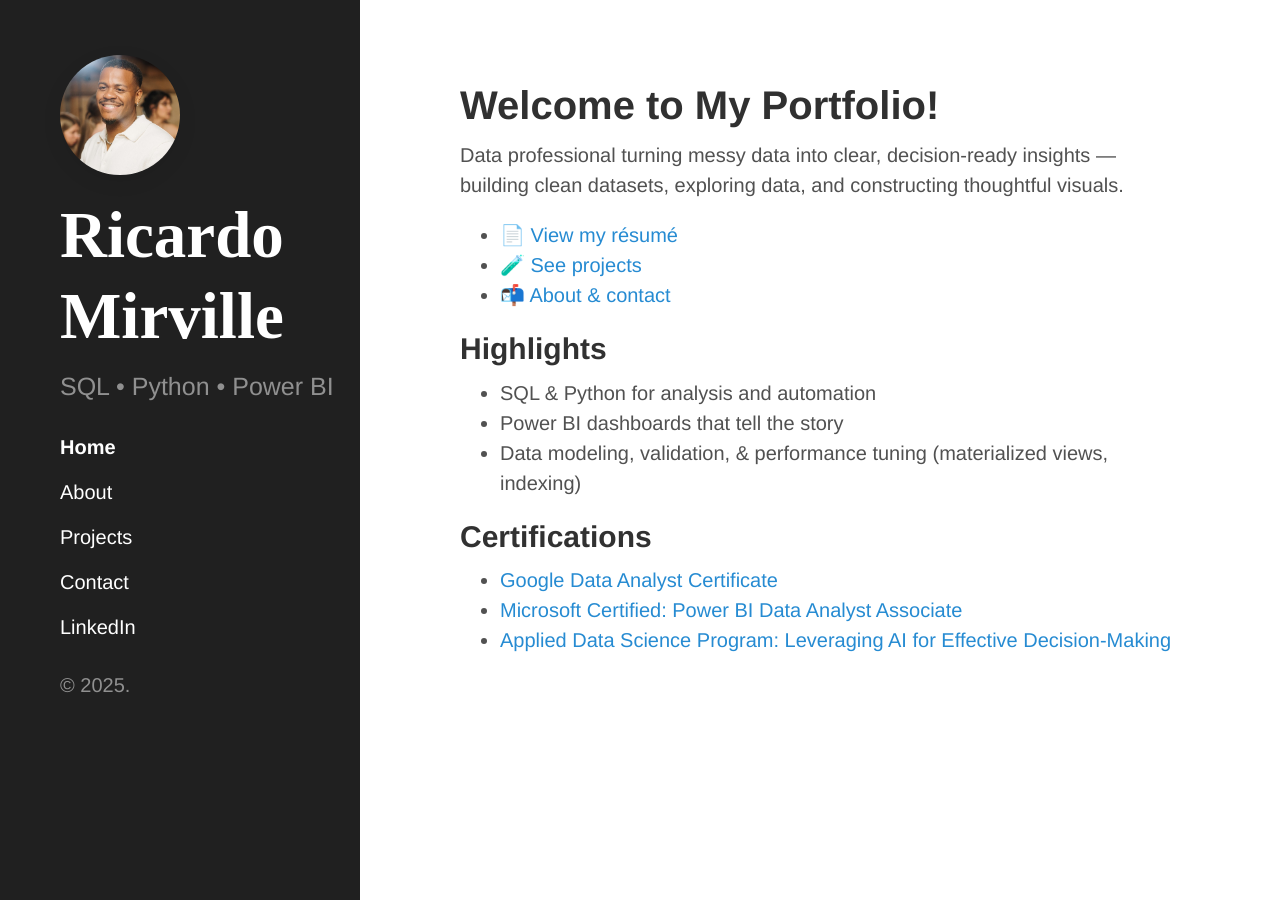
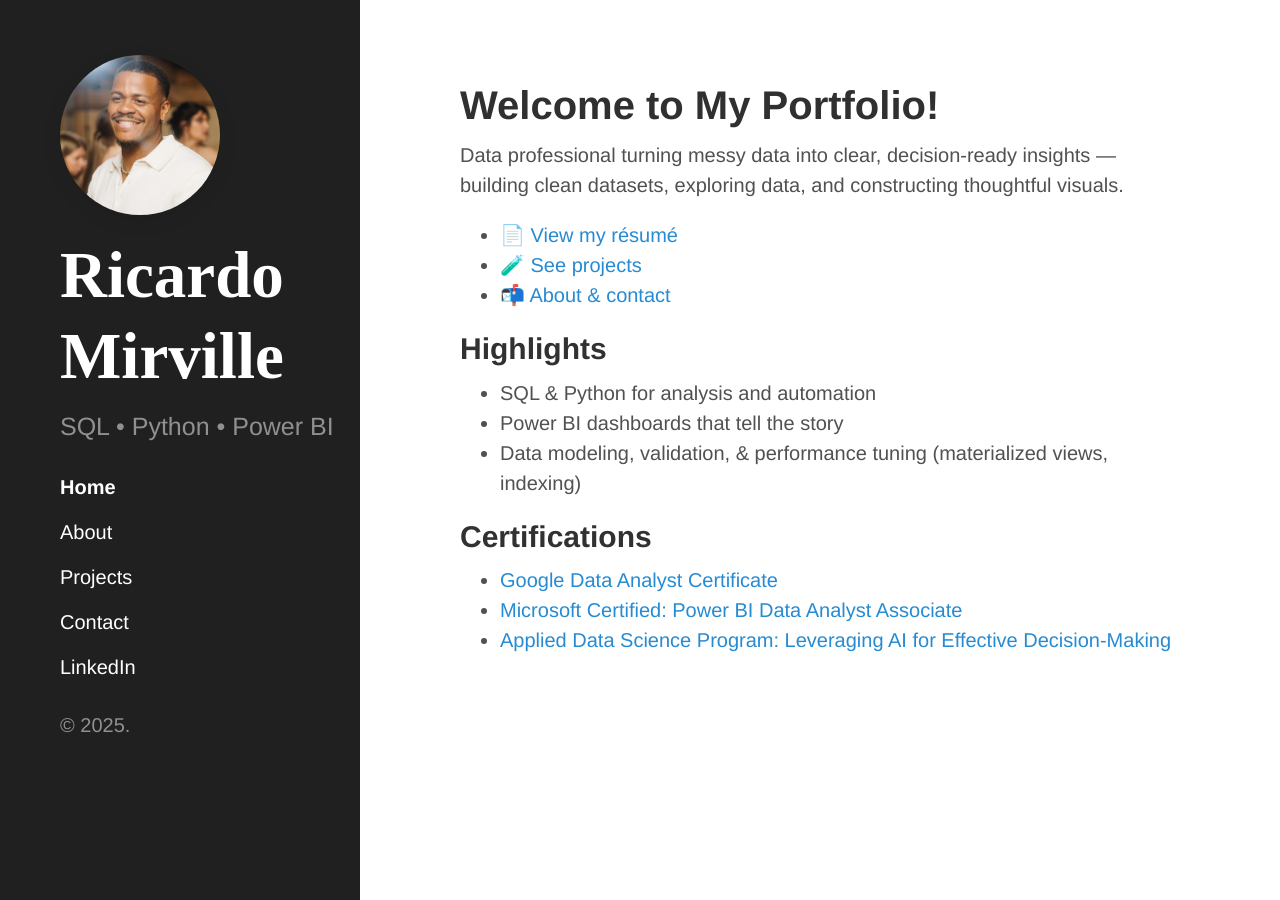
Before and after one commit to RicardoBMirville/Portfolio, a Jekyll site: the page built from index.md, in a window 1280 px wide. Built offline with Jekyll 4.4.1, drawn with Linux system fonts in a browser that asks for light colours.

Commit message:
Update custom.css

```diff
--- a/assets/css/custom.css
+++ b/assets/css/custom.css
@@ -34,8 +34,8 @@
 
 /* (Optional) tweak avatar size/spacing if you want a bit smaller */
 .img-avatar {
-  width: 120px;       /* was 160px; pick what you like */
-  height: 120px;
+  width: 160px;       /* was 160px; pick what you like */
+  height: 160px;
   margin-bottom: 1rem;
 }
 
```
